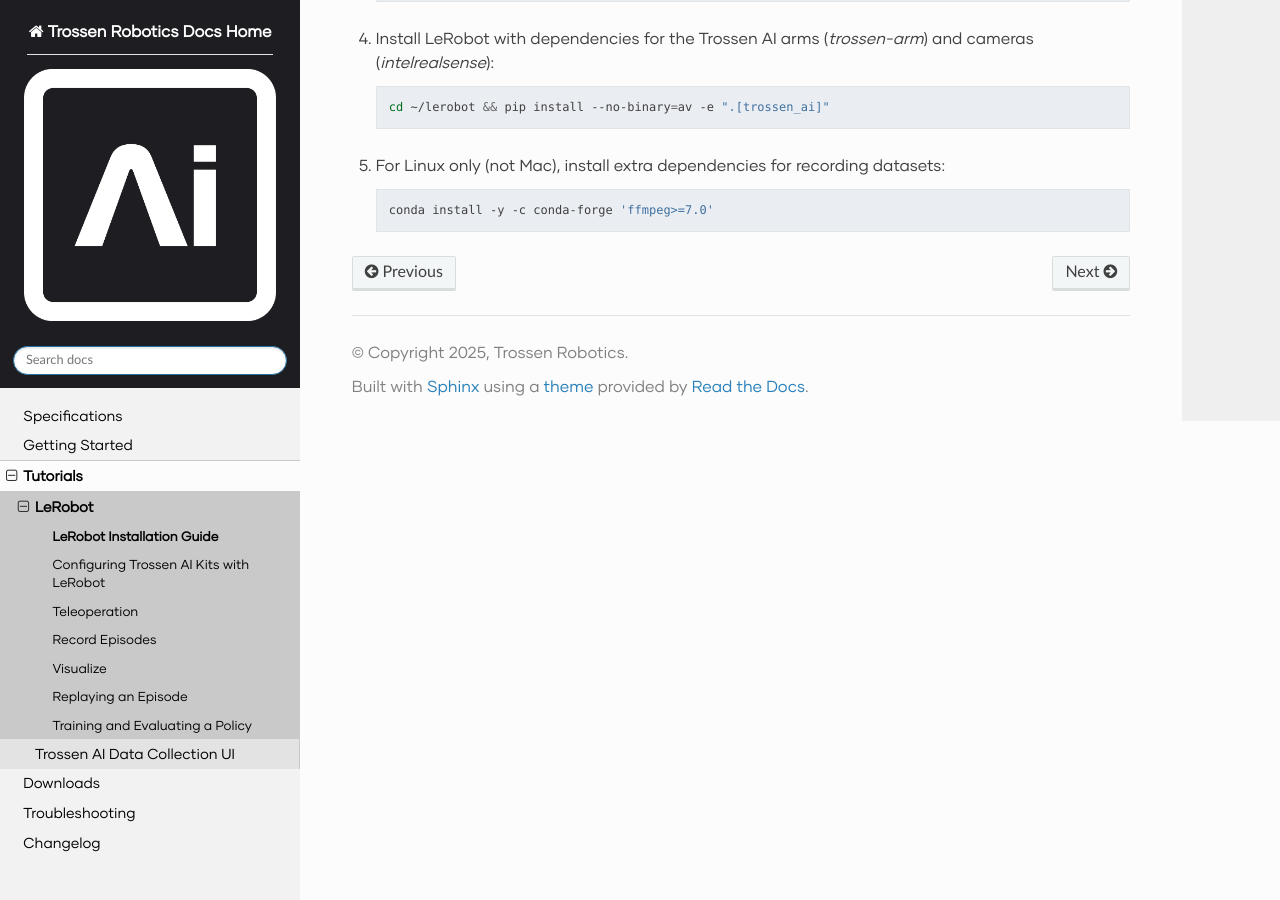
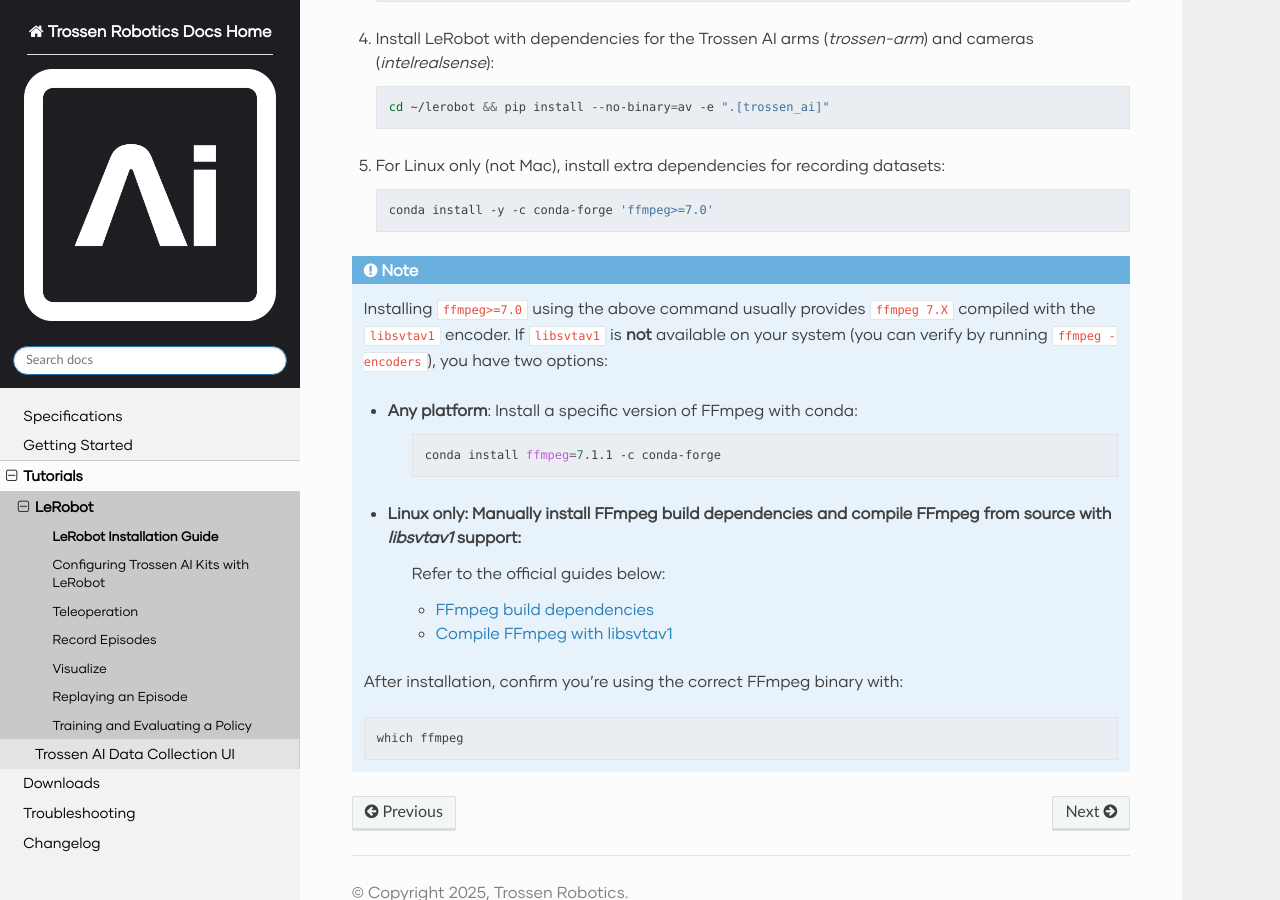
Before and after one commit to TrossenRobotics/trossen_arm, a Sphinx documentation site: the page built from docs/tutorials/lerobot/setup.rst, in a window 1280 px wide and 900 px high, scrolled down 533 px. Built offline with Sphinx 7.4.7 and the Read the Docs theme 3.1.0, drawn with Linux system fonts in a browser that asks for light colours; some web fonts are replaced; pages that are not in the unit, such as notebooks, are missing from menus.

Commit message:
Fix reviewed code

```diff
--- a/docs/tutorials/lerobot/configuration.rst
+++ b/docs/tutorials/lerobot/configuration.rst
@@ -228,8 +228,6 @@ This is an example of a configuration file for the Trossen AI Kits with LeRobot,
 
             mock: bool = False
 
-.. _ip_address_setup:
-
 Setup IP Address
 ----------------
 
@@ -241,8 +239,6 @@ Setup IP Address
 To set up the IP address for the Trossen AI Arms, you must first ensure that the arms are connected to the same network as your computer.
 Refer to :ref:`Ethernet Setup <getting_started/software_setup:Ethernet Setup>` for correct connection instructions.
 Once connected, you can find or configure the IP address using the :ref:`getting_started/demo_scripts:`configure_cleanup`_` demo or the :ref:`getting_started/demo_scripts:`set_ip_method`_` and :ref:`getting_started/demo_scripts:`set_manual_ip`_` demos.
-
-.. _camera_serial_number_setup:
 
 Camera Serial Number
 --------------------
--- a/docs/tutorials/lerobot/setup.rst
+++ b/docs/tutorials/lerobot/setup.rst
@@ -35,3 +35,27 @@ On your computer:
    .. code-block:: bash
 
       conda install -y -c conda-forge 'ffmpeg>=7.0'
+
+
+.. note::
+
+   Installing ``ffmpeg>=7.0`` using the above command usually provides ``ffmpeg 7.X`` compiled with the ``libsvtav1`` encoder.
+   If ``libsvtav1`` is **not** available on your system (you can verify by running ``ffmpeg -encoders``), you have two options:
+
+   - **Any platform**: Install a specific version of FFmpeg with conda:
+
+      .. code-block:: bash
+
+         conda install ffmpeg=7.1.1 -c conda-forge
+
+   - **Linux only**: Manually install FFmpeg build dependencies and compile FFmpeg from source with `libsvtav1` support:
+      Refer to the official guides below:
+
+      - `FFmpeg build dependencies <https://trac.ffmpeg.org/wiki/CompilationGuide/Ubuntu#GettheDependencies>`_
+      - `Compile FFmpeg with libsvtav1 <https://trac.ffmpeg.org/wiki/CompilationGuide/Ubuntu#libsvtav1>`_
+
+   After installation, confirm you're using the correct FFmpeg binary with:
+
+   .. code-block:: bash
+
+      which ffmpeg
--- a/docs/tutorials/trossen_data_collection_ui.rst
+++ b/docs/tutorials/trossen_data_collection_ui.rst
@@ -101,8 +101,8 @@ To configure the robot, follow these steps:
 
 To update specific parameters in the YAML file, refer to the following sections:
 
-#. :ref:`Update IP Address<ip_address_setup>`
-#. :ref:`Update Camera Serial Number<camera_serial_number_setup>`
+* :ref:`tutorials/lerobot/configuration:Setup IP Address`
+* :ref:`tutorials/lerobot/configuration:Camera Serial Number`
 
 Application Features
 ====================
```
